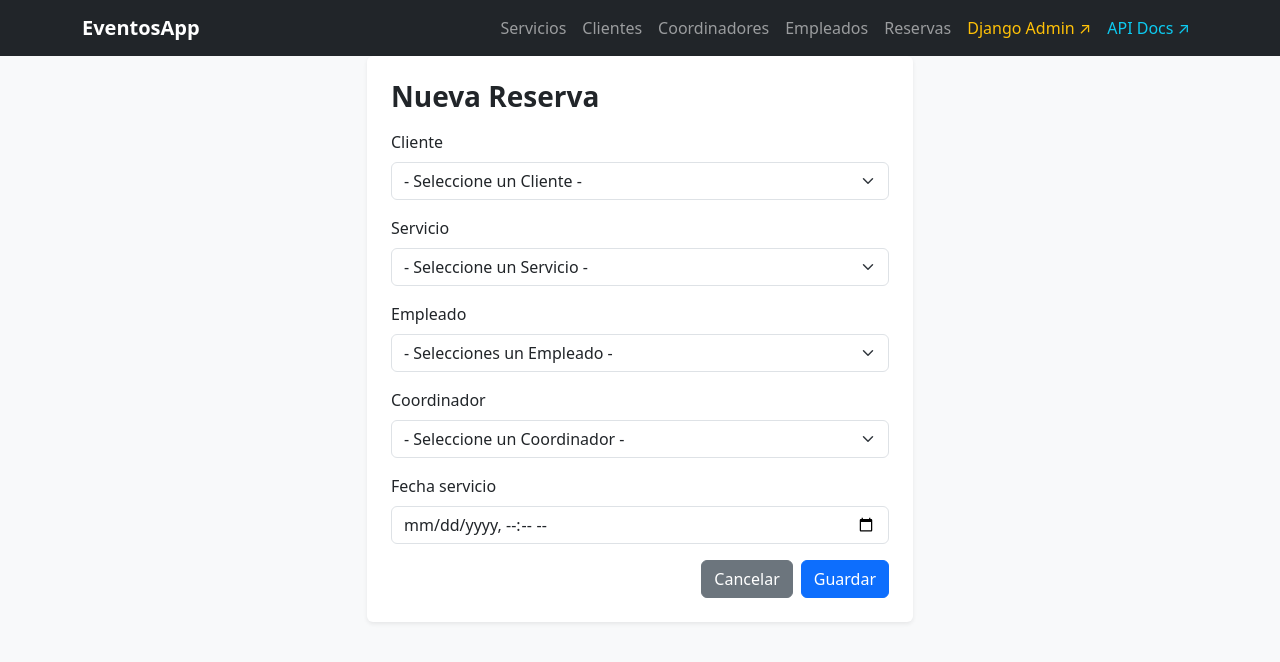
After one commit to PonceDiego/eventos, a Django app: page /servicios/reservas/nueva/ in a window 1280 px wide. The commit adds this page. Shown: the top 662 px of the page. Run offline with Django 5.2, Linux system fonts and the light colour scheme; data that the repository does not hold is empty; some libraries are stand-ins or nearby versions.

Commit message:
feat: Model y CRUD para ReservaServicios

```diff
--- a/servicios/models.py
+++ b/servicios/models.py
@@ -56,5 +56,17 @@ class Empleado(models.Model):
     def __str__(self) :
         return f'{self.nombre} {self.apellido}'
 
-class ReservasServicios(models.Model):
-    pass
+class ReservaServicios(models.Model):
+    cliente = models.ForeignKey('Cliente', on_delete=models.CASCADE, related_name = 'reservas')
+    servicio = models.ForeignKey('Servicio', on_delete=models.CASCADE, related_name= 'reservas')
+    empleado = models.ForeignKey('Empleado', on_delete=models.CASCADE, related_name='reservas_empleado')
+    coordinador = models.ForeignKey('Coordinador', on_delete=models.CASCADE, related_name='reservas_coordinador')
+    fecha_reserva = models.DateTimeField(auto_now_add=True)
+    fecha_servicio = models.DateTimeField()
+
+    class Meta:
+        verbose_name = 'Reserva'
+        verbose_name_plural = 'Reservas'
+
+    def __str__(self):
+        return f"Reserva de {self.servicio} - {self.cliente} - ({self.fecha_reserva.strftime('%dd/%mm/%YYYY')})"
--- a/servicios/templates/servicios/base.html
+++ b/servicios/templates/servicios/base.html
@@ -21,9 +21,9 @@
                     <li class="nav-item"><a class="nav-link" href="{% url 'servicios:lista_cliente' %}">Clientes</a></li>
                     <li class="nav-item"><a class="nav-link" href="{% url 'servicios:lista_coordinador' %}">Coordinadores</a></li>
                     <li class="nav-item"><a class="nav-link" href="{% url 'servicios:lista_empleados' %}">Empleados</a></li>
-                    <li class="nav-item"><a class="nav-link" href="#">Reservas</a></li>
-                    <li class="nav-item"><a class="nav-link text-warning" href="/admin/">Django Admin</a></li>
-                    <li class="nav-item"><a class="nav-link text-info" href="#">API Docs</a></li>
+                    <li class="nav-item"><a class="nav-link" href="{% url 'servicios:lista_reservas' %}">Reservas</a></li>
+                    <li class="nav-item"><a class="nav-link text-warning" href="/admin/" target="_blank">Django Admin &#8599;</a></li>
+                    <li class="nav-item"><a class="nav-link text-info" href="#" >API Docs &#8599;</a></li>
                 </ul>
             </div>
         </div>
--- /dev/null
+++ b/servicios/templates/servicios/form_reserva.html
@@ -0,0 +1,24 @@
+{% extends 'servicios/base.html' %}
+{% load django_bootstrap5 %}
+{% block content %}
+<div class="row justify-content-center">
+  <div class="col-md-6">
+    <div class="card shadow-sm border-0">
+      <div class="card-body p-4">
+        <h3 class="fw-bold mb-3">{% if object %}Editar{% else %}Nueva{% endif %} Reserva</h3>
+
+        <form method="POST">
+          {% csrf_token %}
+          {% bootstrap_form form %}
+
+          <div class="d-flex justify-content-end gap-2 mt-3">
+            <a href="{% url 'servicios:lista_reservas' %}" class="btn btn-secondary">Cancelar</a>
+            {% bootstrap_button button_type="submit" content="Guardar" button_class="btn-primary" %}
+          </div>
+        </form>
+
+      </div>
+    </div>
+  </div>
+</div>
+{% endblock %}
--- a/servicios/urls.py
+++ b/servicios/urls.py
@@ -34,6 +34,11 @@ urlpatterns = [
     path('empleado_nuevo/', EmpleadoCreateView.as_view(), name='empleado_nuevo'),
     path('empleado_editar/<int:pk>/', EmpleadoUpdateView.as_view(), name='empleado_editar'),
     path('empleado_eliminar/<int:pk>/', EmpleadoBajaLogicaView.as_view(), name='empleado_eliminar'),
-    path('empleado_restaurar/<int:pk>/', EmpleadoRestaurarView.as_view(), name='empleado_restaurar')
+    path('empleado_restaurar/<int:pk>/', EmpleadoRestaurarView.as_view(), name='empleado_restaurar'),
+
+    path('reservas/', ReservaListView.as_view(), name='lista_reservas'),
+    path('reservas/nueva/', ReservaCreateView.as_view(), name='reserva_nuevo'),
+    path('reservas/<int:pk>/editar/', ReservaUpdateView.as_view(), name='reserva_editar'),
+    path('reservas/<int:pk>/eliminar/', ReservaDeleteView.as_view(), name='reserva_eliminar'),
 
 ]
--- a/servicios/views.py
+++ b/servicios/views.py
@@ -1,7 +1,8 @@
+from django.forms.widgets import DateTimeInput
 from django.urls import reverse_lazy
 from django.shortcuts import redirect, get_object_or_404, render
-from django.views.generic import TemplateView, ListView, CreateView, UpdateView, View
-from .models import Servicio, Cliente, Coordinador , Empleado
+from django.views.generic import TemplateView, ListView, CreateView, UpdateView, DeleteView, View
+from .models import Servicio, Cliente, Coordinador , Empleado, ReservaServicios
 
 # Landing Page
 def home(request):
@@ -104,6 +105,11 @@ class EmpleadoInactivoListView(ListView):
         context['es_inactivo'] = True
         return context
 
+class ReservaListView(ListView):
+    model = ReservaServicios
+    template_name = 'servicios/lista_reservas.html'
+    context_object_name = 'reservas'
+
 # Views de creación, edición, eliminación y restauración cliente
 
 #Creación
@@ -131,7 +137,44 @@ class EmpleadoCreateView(CreateView):
     fields = ['nombre' , 'apellido' , 'legajo']
     success_url = reverse_lazy('servicios:lista_empleados')
 
+class ReservaCreateView(CreateView):
+    model = ReservaServicios
+    template_name = 'servicios/form_reserva.html'
+    success_url = reverse_lazy('servicios:lista_reservas')
+    fields = ['cliente', 'servicio', 'empleado', 'coordinador', 'fecha_servicio']
+
+    def get_form(self, form_class = None):
+        form = super().get_form(form_class)
+        return custom_form(form)
+
+def custom_form(form):
+    form.fields['fecha_servicio'].widget = DateTimeInput(
+        attrs={
+            'type' : 'datetime-local',
+            'class' : 'form-control'
+        }
+    )
+
+    select_fields = {
+        'cliente' : 'Seleccione un Cliente',
+        'servicio' : 'Seleccione un Servicio',
+        'empleado' : 'Selecciones un Empleado',
+        'coordinador' : 'Seleccione un Coordinador',
+    }
+    for field, placeholder in select_fields.items():
+        form.fields[field].widget.attrs.update({'class' : 'form-select'})
+        form.fields[field].empty_label = f"- {placeholder} -"
+
+    # Filtrar solo activos
+    form.fields['cliente'].queryset = Cliente.objects.filter(activo=True)
+    form.fields['servicio'].queryset = Servicio.objects.filter(activo=True)
+    form.fields['empleado'].queryset = Empleado.objects.filter(activo=True)
+    form.fields['coordinador'].queryset = Coordinador.objects.filter(activo=True)
+
+    return form
+
 #Edición
+
 class ServicioUpdateView(UpdateView):
     model = Servicio
     fields = ['nombre', 'descripcion', 'precio', 'activo']
@@ -155,6 +198,16 @@ class EmpleadoUpdateView(UpdateView):
     template_name = 'servicios/formEmpleados.html'
     fields = ['nombre' , 'apellido' , 'legajo', 'activo']
     success_url = reverse_lazy('servicios:lista_empleados')
+
+class ReservaUpdateView(UpdateView):
+    model = ReservaServicios
+    template_name = 'servicios/form_reserva.html'
+    success_url = reverse_lazy('servicios:lista_reservas')
+    fields = ['cliente', 'servicio', 'empleado', 'coordinador', 'fecha_servicio']
+
+    def get_form(self, form_class = None):
+        form = super().get_form(form_class)
+        return custom_form(form)
 
 #Baja Lógica
 class ServicioBajaLogicaView(View):
@@ -214,3 +267,9 @@ class EmpleadoRestaurarView(View):
         empleado.activo=True
         empleado.save()
         return redirect('servicios:empleado_inactivo')
+
+# Baja real
+class ReservaDeleteView(DeleteView):
+    model = ReservaServicios
+    template_name = 'servicios/reserva_confirmar.html'
+    success_url = reverse_lazy('servicios:lista_reservas')
```
Also changed, not shown: servicios/admin.py (+9 -5 lines), servicios/templates/servicios/lista_reservas.html (added, +45 -0 lines), servicios/templates/servicios/reserva_confirmar.html (added, +24 -0 lines), servicios/migrations/0004_reservaservicios_delete_reservasservicios.py (added).
